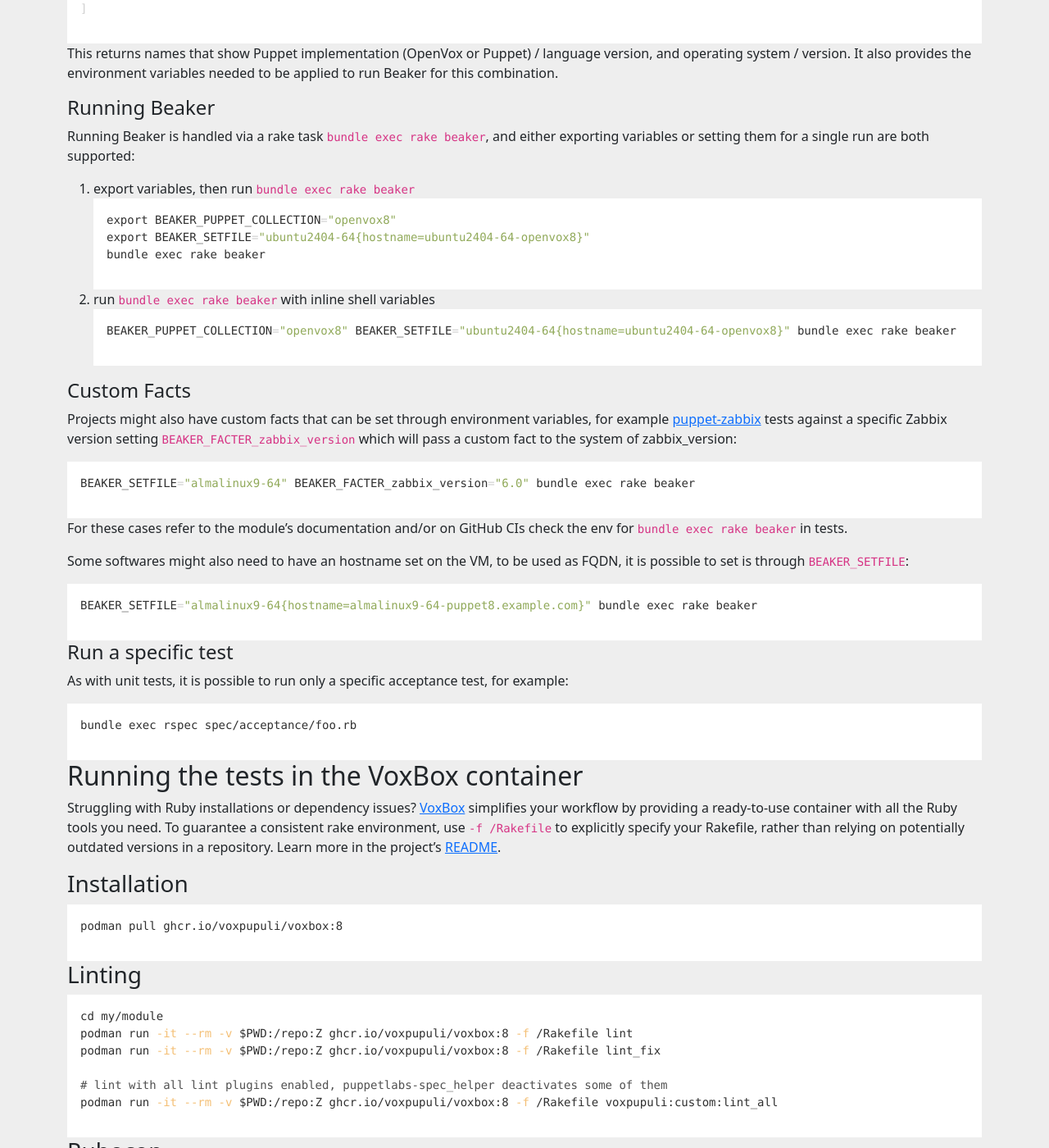
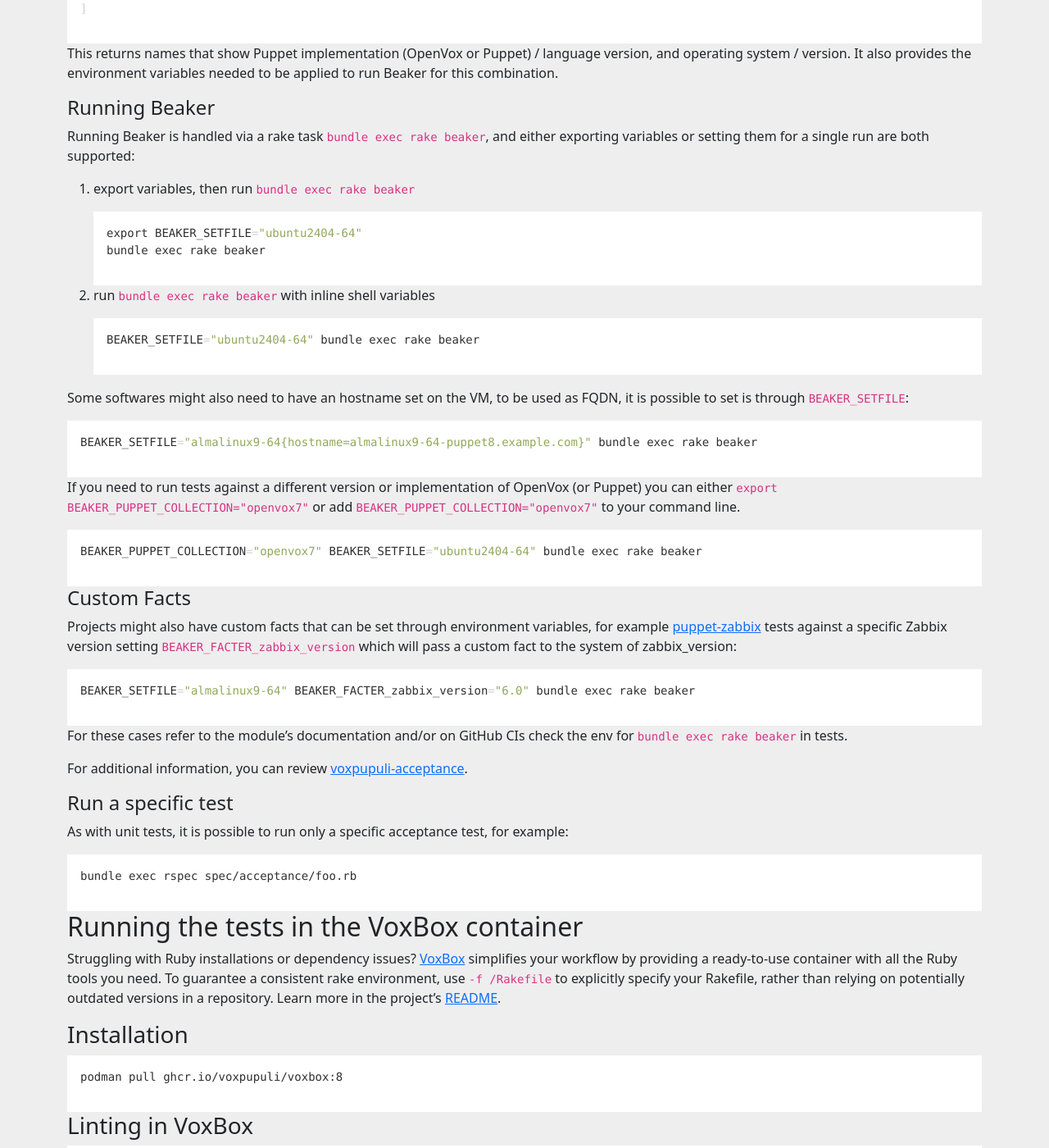
Before and after one commit to voxpupuli/voxpupuli.github.io, a Jekyll site: the page built from _docs/how_to_run_tests.md, in a window 1280 px wide and 1400 px high, scrolled down 5236 px. Shown: the whole window at 82% size. Built offline with Jekyll 4.4.1, drawn with Linux system fonts in a browser that asks for light colours; nearby versions of some CDN libraries; some of the changed text lies outside the part shown.

Commit message:
Linting Fixes and additional PR fixes.
* Ran markdownlint-cli against the file (disabled long lines and bullet
  type linting from the error list)
* Removed hostnames from the default Running Beaker sections and added a
  paragraph to show how it works
* Removed Puppet collection from the default run settings and added a
  paragraph on how that works.

````diff
--- a/_docs/how_to_run_tests.md
+++ b/_docs/how_to_run_tests.md
@@ -5,26 +5,26 @@
 ---
 
 - [Running the tests in a local ruby environment](#running-the-tests-in-a-local-ruby-environment)
-   * [Installing dependencies](#installing-dependencies)
-   * [Vox Pupuli helpers](#vox-pupuli-helpers)
-   * [Linting](#linting)
-   * [REFERENCE.md update](#referencemd-update)
-   * [Unit tests](#unit-tests)
-      + [Detailed sub tasks](#detailed-sub-tasks)
-   * [Running Acceptance Tests](#running-acceptance-tests)
-      + [Beaker hypervisors](#beaker-hypervisors)
-      + [Environment variables and hostnames](#environment-variables-and-hostnames)
-      + [Getting setfiles for a module](#getting-setfiles-for-a-module)
-      + [Running Beaker](#running-beaker)
-      + [Custom Facts](#custom-facts)
-      + [Run a specific test](#run-a-specific-test)
+  * [Installing dependencies](#installing-dependencies)
+  * [Vox Pupuli helpers](#vox-pupuli-helpers)
+  * [Linting](#linting)
+  * [REFERENCE.md update](#referencemd-update)
+  * [Unit tests](#unit-tests)
+    + [Detailed sub tasks](#detailed-sub-tasks)
+  * [Running Acceptance Tests](#running-acceptance-tests)
+    + [Beaker hypervisors](#beaker-hypervisors)
+    + [Environment variables and hostnames](#environment-variables-and-hostnames)
+    + [Getting setfiles for a module](#getting-setfiles-for-a-module)
+    + [Running Beaker](#running-beaker)
+    + [Custom Facts](#custom-facts)
+    + [Run a specific test](#run-a-specific-test)
 - [Running the tests in the VoxBox container](#running-the-tests-in-the-voxbox-container)
-   * [Installation](#installation)
-   * [Linting](#linting-1)
-   * [Rubocop](#rubocop)
-   * [Unit tests](#unit-tests-1)
-   * [REFERENCE.md update](#referencemd-update-1)
-   * [Puppetfile](#puppetfile)
+  * [Installation](#installation)
+  * [Linting](#linting-in-voxbox)
+  * [Rubocop](#rubocop)
+  * [Unit tests](#unit-tests-in-voxbox)
+  * [REFERENCE.md update](#referencemd-update-in-voxbox)
+  * [Puppetfile](#puppetfile)
 
 The testing and development tools have a bunch of dependencies, all managed by [bundler](http://bundler.io/).
 By default the tests use the latest version of Puppet.
@@ -42,23 +42,28 @@
 It should be trivial to install via your package manager or gem.
 
 #### Debian/Ubuntu
+
 ```shell
 # apt install ruby-bundler
 ```
 
 #### RedHat (and similar)
+
 As of el9, dnf replaces yum.  Use the appropriate package manager to get it installed.
+
 ```shell
 # yum install rubygem-bundler
 # dnf install rubygem-bundler
 ```
 
 #### ArchLinux
+
 ```shell
 # pacman -Sy extra/ruby-bundler
 ```
 
 #### By Gem (Last Option)
+
 ```shell
 # gem install bundler
 ```
@@ -72,6 +77,7 @@
 bundle config set --local without 'development system_tests release'
 bundle install
 ```
+
 **If you also want to run acceptance tests, don't exclude the `system_tests` group.**
 
 If you don't know if you need to install or update gems, you can just add `bundle update && bundle clean` as an additional command.
@@ -135,6 +141,7 @@
 ```shell
 bundle exec rake test
 ```
+
 #### Detailed sub tasks
 
 ```shell
@@ -214,7 +221,7 @@
 
 ```shell
 # From the base directory of the module
-$ bundle exec metadata2gha | tail -n 1 | cut -d= -f2- | jq
+$ bundle exec metadata2gha | grep puppet_beaker_test_matrix | cut -d= -f2- | jq
 [
 # ... truncated for length
   {
@@ -258,15 +265,30 @@
 Running Beaker is handled via a rake task `bundle exec rake beaker`, and either exporting variables or setting them for a single run are both supported:
 
 1. export variables, then run `bundle exec rake beaker`
+
    ```shell
-   export BEAKER_PUPPET_COLLECTION="openvox8"
-   export BEAKER_SETFILE="ubuntu2404-64{hostname=ubuntu2404-64-openvox8}"
+   export BEAKER_SETFILE="ubuntu2404-64"
    bundle exec rake beaker
    ```
+
 1. run `bundle exec rake beaker` with inline shell variables
+
    ```shell
-   BEAKER_PUPPET_COLLECTION="openvox8" BEAKER_SETFILE="ubuntu2404-64{hostname=ubuntu2404-64-openvox8}" bundle exec rake beaker
+   BEAKER_SETFILE="ubuntu2404-64" bundle exec rake beaker
    ```
+
+Some softwares might also need to have an hostname set on the VM, to be used as FQDN, it is possible to set is through `BEAKER_SETFILE`:
+
+```shell
+BEAKER_SETFILE="almalinux9-64{hostname=almalinux9-64-puppet8.example.com}" bundle exec rake beaker
+```
+
+If you need to run tests against a different version or implementation of OpenVox (or Puppet) you can either `export BEAKER_PUPPET_COLLECTION="openvox7"` or add `BEAKER_PUPPET_COLLECTION="openvox7"` to your command line.
+
+
+```shell
+BEAKER_PUPPET_COLLECTION="openvox7" BEAKER_SETFILE="ubuntu2404-64" bundle exec rake beaker
+```
 
 #### Custom Facts
 
@@ -278,11 +300,7 @@
 
 For these cases refer to the module's documentation and/or on GitHub CIs check the env for `bundle exec rake beaker` in tests.
 
-Some softwares might also need to have an hostname set on the VM, to be used as FQDN, it is possible to set is through `BEAKER_SETFILE`:
-
-```shell
-BEAKER_SETFILE="almalinux9-64{hostname=almalinux9-64-puppet8.example.com}" bundle exec rake beaker
-```
+For additional information, you can review [voxpupuli-acceptance](https://github.com/voxpupuli/voxpupuli-acceptance?tab=readme-ov-file#environment-variables-to-facts).
 
 #### Run a specific test
 
@@ -291,7 +309,6 @@
 ```shell
 bundle exec rspec spec/acceptance/foo.rb
 ```
-
 
 ## Running the tests in the VoxBox container
 
@@ -303,7 +320,7 @@
 podman pull ghcr.io/voxpupuli/voxbox:8
 ```
 
-### Linting
+### Linting in VoxBox
 
 ```shell
 cd my/module
@@ -321,7 +338,7 @@
 podman run -it --rm -v $PWD:/repo:Z ghcr.io/voxpupuli/voxbox:8 -f /Rakefile rubocop:autocorrect
 ```
 
-### Unit tests
+### Unit tests in VoxBox
 
 ```shell
 podman run -it --rm -v $PWD:/repo:Z ghcr.io/voxpupuli/voxbox:8 -f /Rakefile spec
@@ -329,7 +346,7 @@
 podman run -it --rm -e "SPEC=spec/classes/myclass_spec.rb" -v $PWD:/repo:Z ghcr.io/voxpupuli/voxbox:8 -f /Rakefile spec
 ```
 
-### REFERENCE.md update
+### REFERENCE.md update in VoxBox
 
 ```shell
 podman run -it --rm -v $PWD:/repo:Z ghcr.io/voxpupuli/voxbox:8 -f /Rakefile strings:generate:reference
````
Also changed, not shown: other parts of _docs/how_to_run_tests.md (+1 -1 lines).
